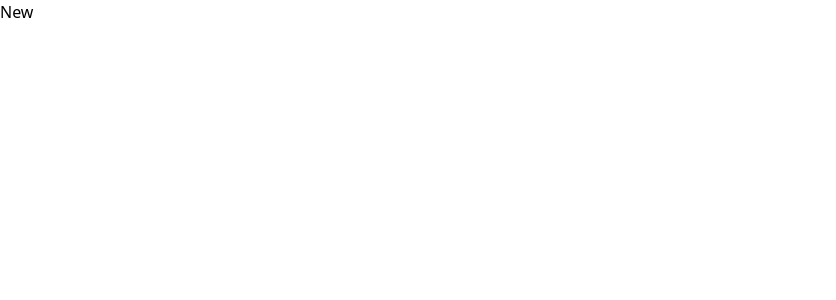
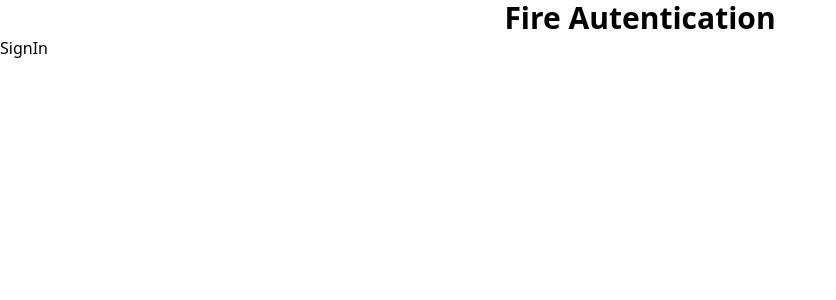
Before and after one commit to devMarilia/fire-authentication, a React (Vite) app: page / in a window 1280 px wide. Shown: the top 300 px of the page, without its empty margins (0-836 px from the left). Built offline with nearby package versions, Linux system fonts and the light colour scheme.

Commit message:
✨ feat: Init routes project

```diff
--- a/src/App.jsx
+++ b/src/App.jsx
@@ -1,9 +1,21 @@
+import { Route, Routes } from "react-router-dom"
+import SignIn from "./components/SignIn"
+import SignUp from "./components/SignUp"
+import Accout from "./components/Accout"
+
 function App() {
 
 
   return (
-    <div className="App">
-       New
+    <div >
+      <h1 className="text-center text-3xl font-bold">
+        Fire Autentication
+      </h1>
+      <Routes>
+        <Route path="/" element={<SignIn/>} />
+        <Route path="/signup" element={<SignUp/>} />
+        <Route path="accout" element={<Accout/>} />
+      </Routes>
     </div>
   )
 }
```
Also changed, not shown: src/components/SignUp/index.jsx (renamed from src/components/Signup/index.jsx).
